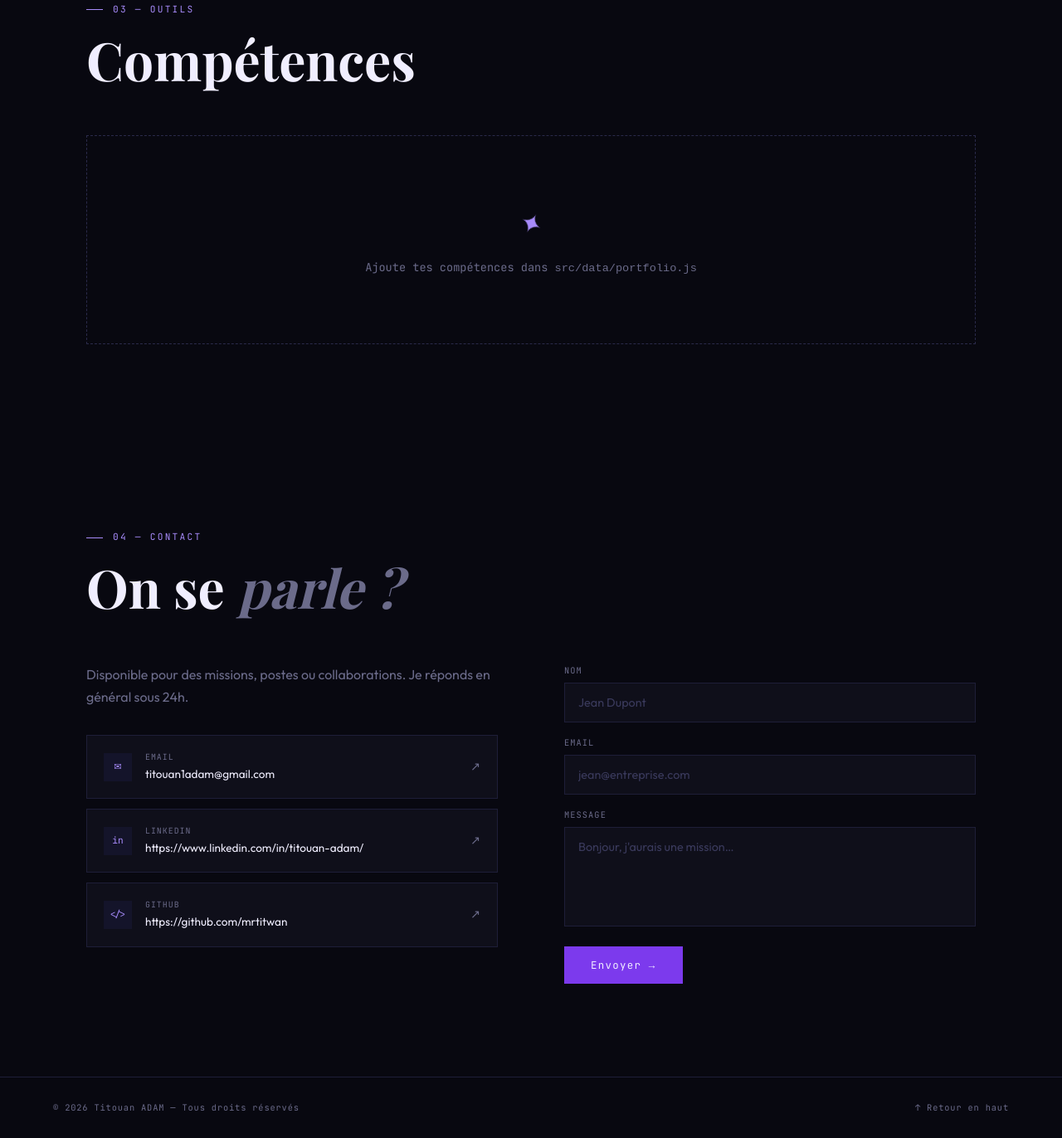
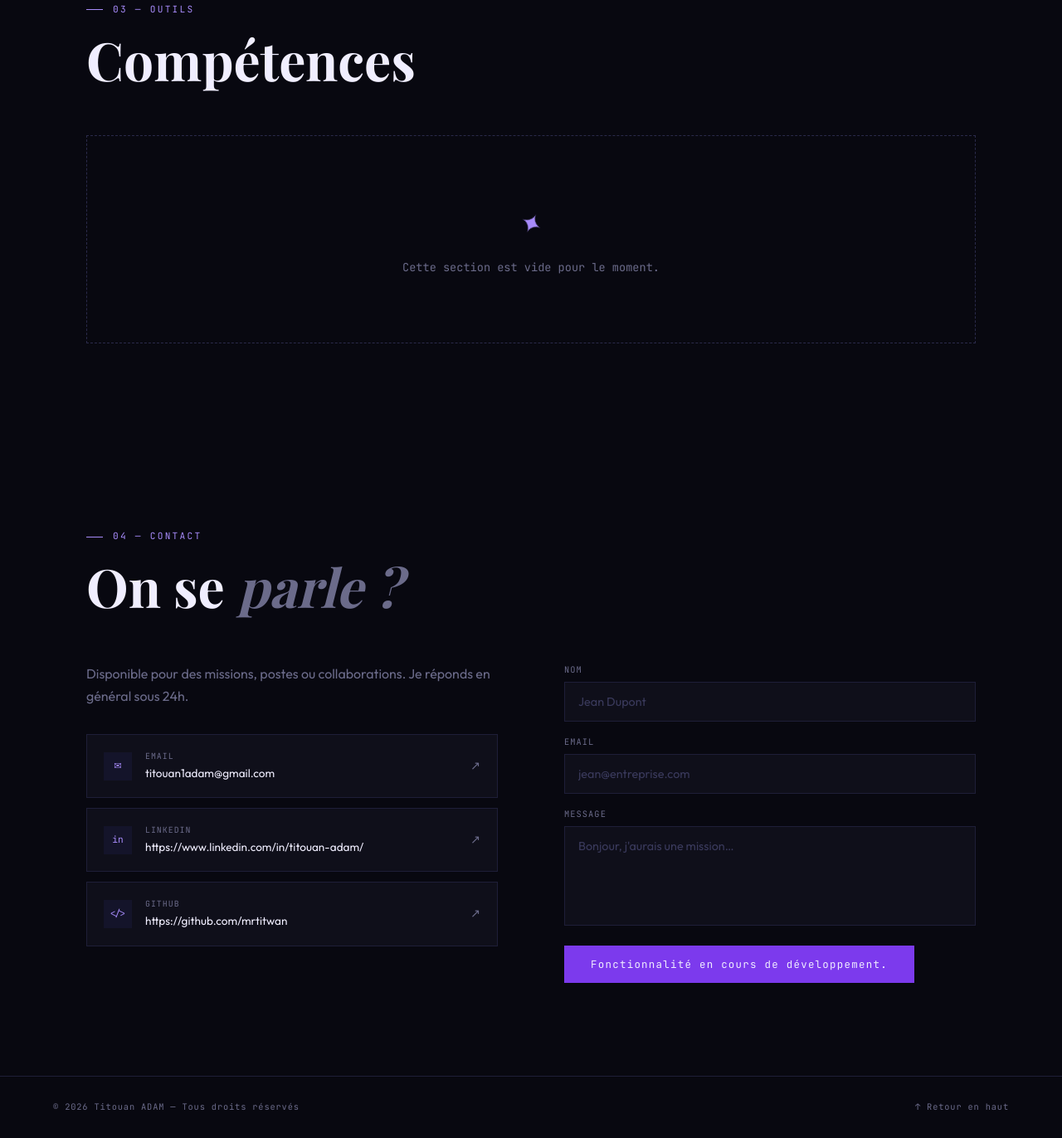
Before and after one commit to MrTitwan/Portfolio, a React (Vite) app: page / in a window 1280 px wide. Shown: the part 3290-4662 px from the top of the page at 83% size. Built offline with nearby package versions, Linux system fonts and the light colour scheme; a web font is replaced by a local one.

Commit message:
update empty sections messages

```diff
--- a/src/components/Contact/Contact.jsx
+++ b/src/components/Contact/Contact.jsx
@@ -114,7 +114,8 @@ export default function Contact() {
               onClick={handleSubmit}
               disabled={sent}
             >
-              {sent ? 'Envoyé ✓' : 'Envoyer →'}
+              {/*sent ? 'Envoyé ✓' : 'Envoyer →'}*/}
+              {'Fonctionnalité en cours de développement.'}
             </button>
           </div>
         </div>
--- a/src/components/Experiences/Experiences.jsx
+++ b/src/components/Experiences/Experiences.jsx
@@ -6,7 +6,7 @@ function EmptyState() {
   return (
     <div className={styles.empty}>
       <span className={styles.emptyIcon}>✦</span>
-      <p>Ajoute tes expériences dans <code>src/data/portfolio.js</code></p>
+      <p>Cette section est vide pour le moment.</p>
     </div>
   );
 }
--- a/src/components/Skills/Skills.jsx
+++ b/src/components/Skills/Skills.jsx
@@ -38,7 +38,7 @@ function EmptyState() {
   return (
     <div className={styles.empty}>
       <span className={styles.emptyIcon}>✦</span>
-      <p>Ajoute tes compétences dans <code>src/data/portfolio.js</code></p>
+      <p>Cette section est vide pour le moment.</p>
     </div>
   );
 }
```
